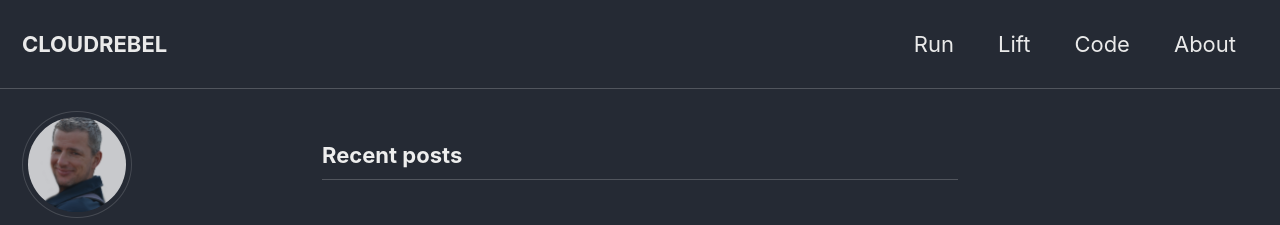
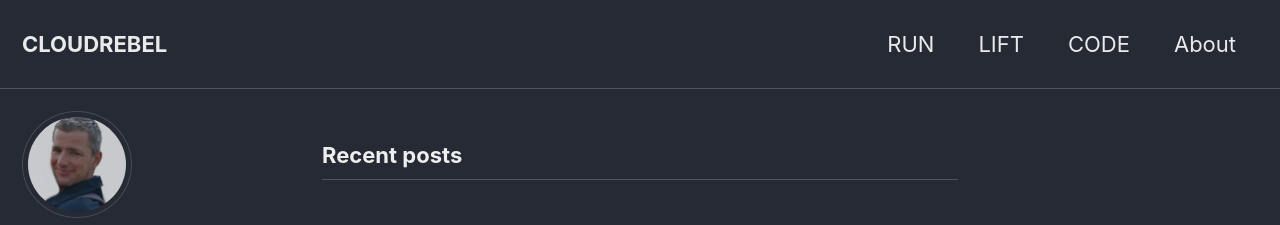
Before and after one commit to bhoogenboom/bhoogenboom.github.io, a Jekyll site: the page built from index.html, in a window 1280 px wide. Shown: the top 225 px of the page. Built offline with Jekyll 4.4.1, drawn with Linux system fonts in a browser that asks for light colours; cached includes are drawn as plain includes; the list of posts is cut into pages by our own code.

```diff
--- a/_data/navigation.yml
+++ b/_data/navigation.yml
@@ -2,11 +2,11 @@
 main:
   # - title: "Quick-Start Guide"
   #   url: https://mmistakes.github.io/minimal-mistakes/docs/quick-start-guide/
-  - title: "Run"
+  - title: "RUN"
     url: /run/
-  - title: "Lift"
+  - title: "LIFT"
     url: /lift/
-  - title: "Code"
+  - title: "CODE"
     url: /Code/
   - title: "About"
     url: /about/
```
